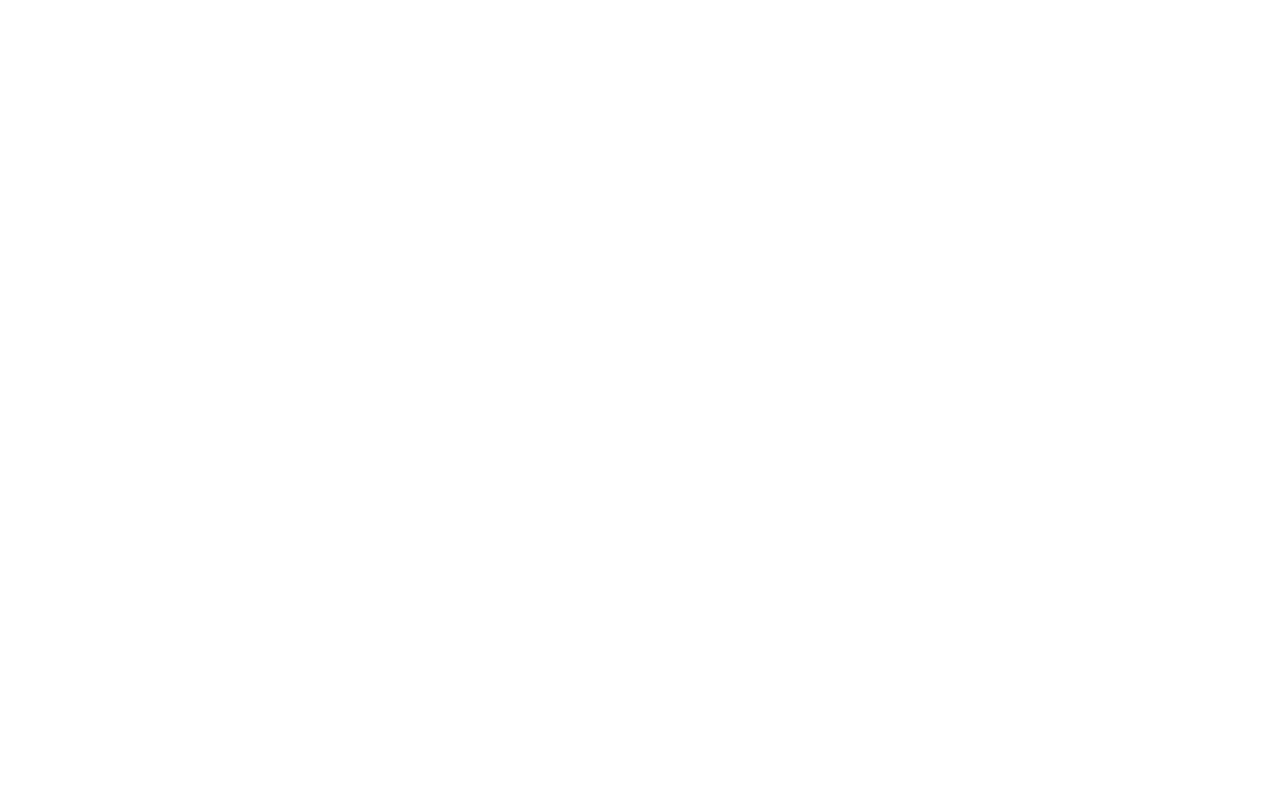
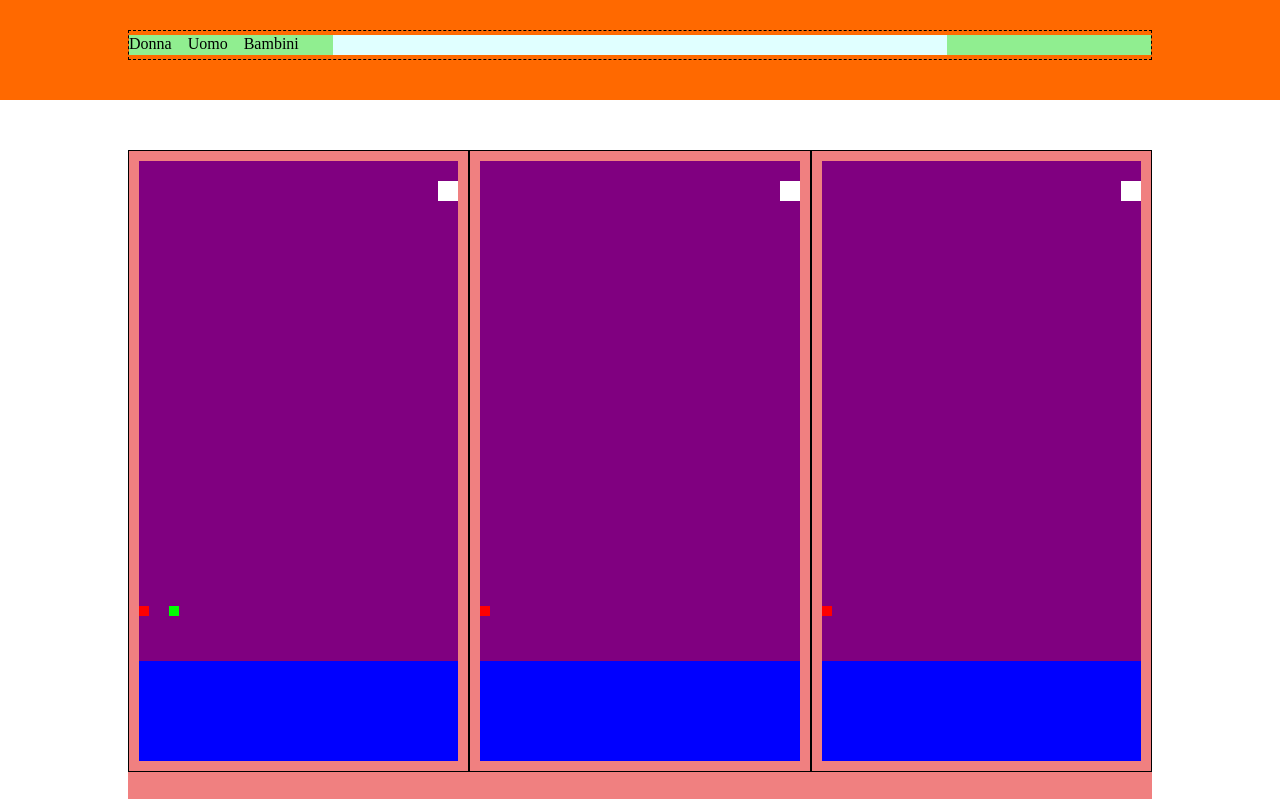
Before and after one commit to KejdiKishta/html-css-boolando, a plain HTML site: page index.html in a window 1280 px wide. Shown: the top 799 px of the page. Drawn offline with Linux system fonts and the light colour scheme.

Commit message:
add: project structure

```diff
--- a/css/style.css
+++ b/css/style.css
@@ -9,10 +9,151 @@
     max-width: 100%;
 }
 
+ul{
+    list-style: none;
+}
+
 /* COMMON */
 
+
 /* HEADER */
+header{
+    background-color: rgb(255 105 0);
+    min-height: 100px;
+    padding: 30px 0;
+
+    /* position */
+    position: fixed;
+    z-index: 9999;
+    width: 100%;
+    top: 0;
+    left: 0;
+}
+
+.header-container{
+    display: flex;
+    align-items: center;
+    width: 80%;
+    margin: auto;
+
+    /* debug */
+    border: 1px dashed black;
+    height: 30px;
+}
+
+.logo{
+    width: 60%;
+
+    /* debug */
+    background-color: lightcyan;
+    height: 20px;
+}
+
+.sex, .icons{
+    width: 20%;
+
+    /* debug */
+    background-color: lightgreen;
+    height: 20px;
+}
+
+.sex ul, .icons ul{
+    display: flex;
+    gap: 1em;
+}
 
 /* MAIN */
+.main-container{
+    display: flex;
+    flex-wrap: wrap;
+    width: 80%;
+    max-width: 1100px;
+    margin: 150px auto 50px;
+
+    /* debug */
+    background-color: lightcoral;
+    min-height: 300px;
+}
+
+.col{
+    width: calc(100%/3);
+    padding: 10px;
+    margin-bottom: 30px;
+    position: relative;
+
+    /* debug */
+    border: 1px solid black;
+    min-height: 600px;
+}
+
+.photo{
+    /* debug */
+    background-color: purple;
+    height: 500px;
+}
+
+.photo-hover{
+    display: none;
+}
+
+.description{
+    /* debug */
+    background-color: blue;
+    height: 100px;
+}
+
+.wishlist{
+    position: absolute;
+    top: 30px;
+    right: 10px;
+
+    /*debug*/
+    background-color: white;
+    height: 20px;
+    width: 20px;
+}
+
+.discount{
+    position: absolute;
+    bottom: 25%;
+    background-color: rgb(255 0 0);
+
+    /* debug */
+    min-height: 10px;
+    min-width: 10px;
+}
+
+.sustainability{
+    position: absolute;
+    bottom: 25%;
+    left: 40px;
+    background-color: rgb(0 255 0);
+
+    /* debug */
+    min-height: 10px;
+    min-width: 10px;
+}
+
+.sust-no-disc{
+    position: absolute;
+    bottom: 25%;
+    left: 10px;
+}
 
 /* FOOTER */
+footer{
+    background-color: rgb(26 26 26);
+    padding: 20px 0;
+}
+
+.footer-container{
+    display: flex;
+    justify-content: space-between;
+    align-items: center;
+    width: 80%;
+    margin: auto;
+
+    /* debug */
+    height: 50px;
+    border: 1px dashed white;
+}
--- a/index.html
+++ b/index.html
@@ -13,12 +13,98 @@
 </head>
 <body>
     <!-- header -->
+    <header>
+        <div class="header-container">
+            <div class="sex">
+                <ul>
+                    <li>Donna</li>
+                    <li>Uomo</li>
+                    <li>Bambini</li>
+                </ul>
+            </div>
+            <div class="logo">
+
+            </div>
+            <div class="icons">
+                <ul>
+                    <li></li>
+                    <li></li>
+                    <li></li>
+                </ul>
+            </div>
+        </div>
+    </header>
     <!-- /header -->
 
     <!-- main -->
+    <main>
+        <div class="main-container">
+            <div class="col">
+                <div class="photo"></div>
+                <div class="photo-hover"></div>
+                <div class="description"></div>
+                <div class="wishlist"></div>
+                <div class="discount"></div>
+                <div class="sustainability"></div>
+            </div>
+            <div class="col">
+                <div class="photo"></div>
+                <div class="photo-hover"></div>
+                <div class="description"></div>
+                <div class="wishlist"></div>
+                <div class="discount"></div>
+            </div>
+            <div class="col">
+                <div class="photo"></div>
+                <div class="photo-hover"></div>
+                <div class="description"></div>
+                <div class="wishlist"></div>
+                <div class="discount"></div>
+            </div>
+            <div class="col">
+                <div class="photo"></div>
+                <div class="photo-hover"></div>
+                <div class="description"></div>
+                <div class="wishlist"></div>
+                <div class="discount"></div>
+                <div class="sustainability"></div>
+            </div>
+            <div class="col">
+                <div class="photo"></div>
+                <div class="photo-hover"></div>
+                <div class="description"></div>
+                <div class="wishlist"></div>
+            </div>
+            <div class="col">
+                <div class="photo"></div>
+                <div class="photo-hover"></div>
+                <div class="description"></div>
+                <div class="wishlist"></div>
+                <div class="sustainability sust-no-disc"></div>
+            </div>
+        </div>
+    </main>
     <!-- /main -->
 
     <!-- footer -->
+    <footer>
+        <div class="footer-container">
+            <div class="name-policy">
+                <h4 class="enterprise-name"></h4>
+                <div class="policy"></div>
+            </div>
+            <div class="socials">
+                <h5 class="find-us-on"></h5>
+                <ul>
+                    <li><a href=""></a></li>
+                    <li><a href=""></a></li>
+                    <li><a href=""></a></li>
+                    <li><a href=""></a></li>
+                    <li><a href=""></a></li>
+                </ul>
+            </div>
+        </div>
+    </footer>
     <!-- /footer -->
 </body>
 </html>
```
